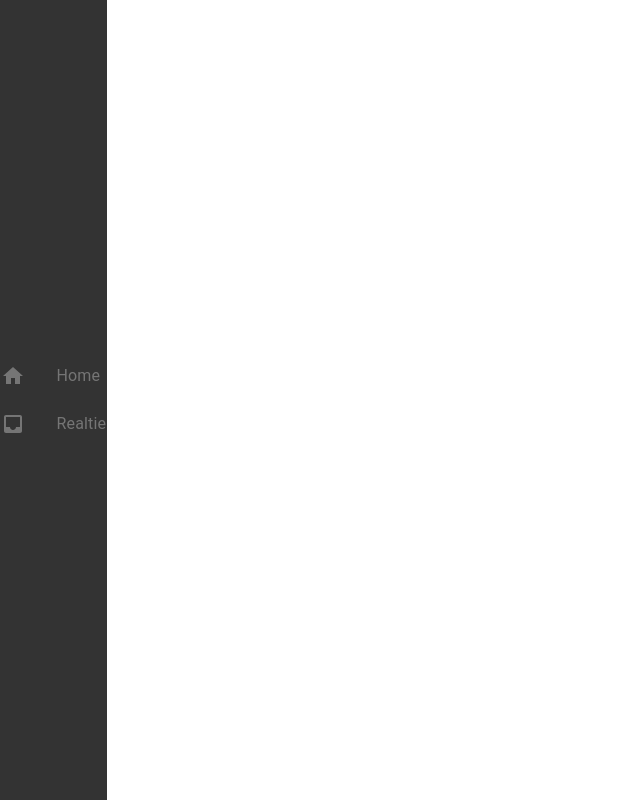
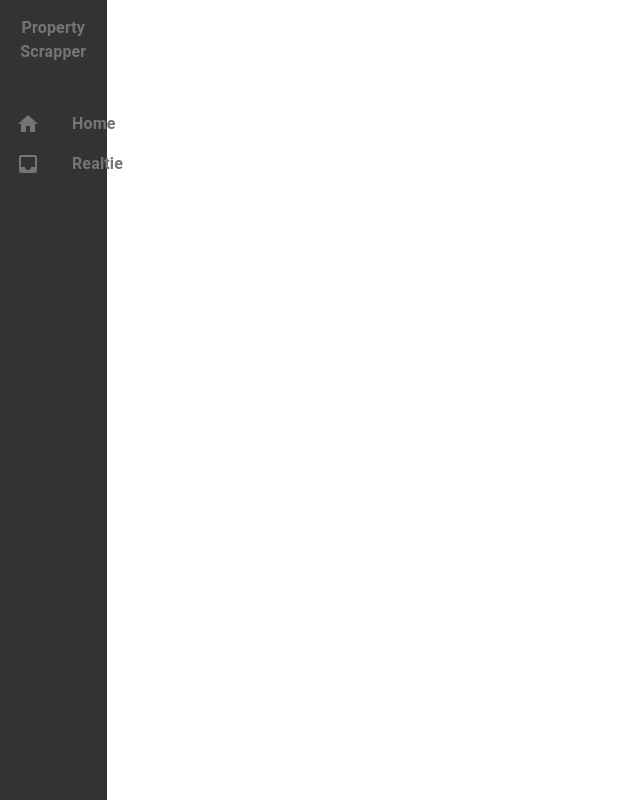
Before and after one commit to natharaujos/property-scrapper, a React (Vite) app: page / in a window 1280 px wide. Shown: the whole page, without its empty margins (0-640 px from the left). Built offline with nearby package versions, Linux system fonts and the light colour scheme.

Commit message:
feat: ajustando navbar lateral

```diff
--- a/src/App.tsx
+++ b/src/App.tsx
@@ -21,7 +21,7 @@ function App() {
           display={"flex"}
           justifyContent={"center"}
           alignItems={"center"}
-          xs={10}
+          xs={11}
         >
           <Outlet />
         </Grid>
--- a/src/shared/components/NavBar/components/CustomNavLink.tsx
+++ b/src/shared/components/NavBar/components/CustomNavLink.tsx
@@ -1,4 +1,4 @@
-import { ListItemButton, ListItemIcon, ListItemText } from "@mui/material";
+import { ListItemButton, ListItemIcon, Typography } from "@mui/material";
 import { NavLink } from "react-router-dom";
 import useCustomTheme from "../../../../hooks/useCustomTheme";
 
@@ -28,11 +28,7 @@ function CustomNavLink({ icon, text, path }: ICustomNavLink) {
     >
       <ListItemButton>
         <ListItemIcon sx={{ color: greyColor.main }}>{icon}</ListItemIcon>
-        <ListItemText
-          primary={text}
-          color={greyColor.main}
-          sx={{ fontWeight: "700" }}
-        />
+        <Typography fontWeight={"bold"}>{text}</Typography>
       </ListItemButton>
     </NavLink>
   );
--- a/src/shared/components/NavBar/index.tsx
+++ b/src/shared/components/NavBar/index.tsx
@@ -1,6 +1,6 @@
 import * as React from "react";
 import List from "@mui/material/List";
-import { Box } from "@mui/material";
+import { Box, Grid, Typography } from "@mui/material";
 import { Inbox, Home } from "@mui/icons-material";
 import useCustomTheme from "../../../hooks/useCustomTheme";
 import CustomNavLink from "./components/CustomNavLink";
@@ -13,17 +13,36 @@ function NavBar() {
       <Box
         sx={{
           display: "flex",
-          alignItems: "center",
+          alignItems: "flex-start",
           justifyContent: "center",
           backgroundColor: blackColor.light,
           height: "100vh",
           width: "100%",
         }}
+        rowGap={10}
       >
-        <List>
-          <CustomNavLink icon={<Home />} text={"Home"} path={"/home"} />
-          <CustomNavLink icon={<Inbox />} text={"Realtie"} path={"/realties"} />
-        </List>
+        <Grid container xs={12}>
+          <Grid item xs={12}>
+            <Typography
+              textAlign="center"
+              marginTop="1rem"
+              color={"secondary"}
+              fontWeight={"bold"}
+            >
+              Property Scrapper
+            </Typography>
+          </Grid>
+          <Grid item xs={12} marginTop="2rem">
+            <List>
+              <CustomNavLink icon={<Home />} text={"Home"} path={"/home"} />
+              <CustomNavLink
+                icon={<Inbox />}
+                text={"Realtie"}
+                path={"/realties"}
+              />
+            </List>
+          </Grid>
+        </Grid>
       </Box>
     </Box>
   );
```
